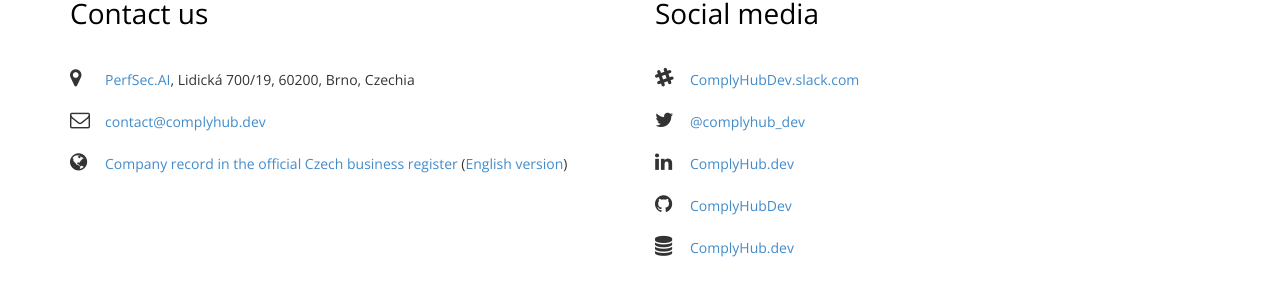
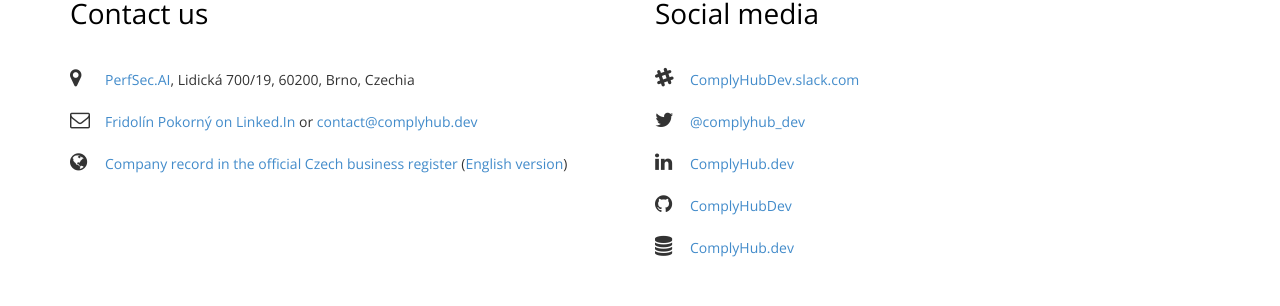
Before and after one commit to ComplyHubDev/ComplyHubDev.github.io, a Jekyll site: the page built from about.html, in a window 1280 px wide. Shown: the part 1143-1449 px from the top of the page. Built offline with Jekyll 4.4.1, drawn with Linux system fonts in a browser that asks for light colours; nearby versions of some CDN libraries; some web fonts are replaced.

Commit message:
Link CRA
Signed-off-by: Fridolin Pokorny <fridolin.pokorny@gmail.com>

```diff
--- a/about.html
+++ b/about.html
@@ -34,7 +34,7 @@
               <i class="fa fa-map-marker"></i><a href="https://perfsec.ai">PerfSec.AI</a>, Lidická 700/19, 60200, Brno, Czechia
             </li>
             <li>
-              <i class="fa fa-envelope-o"></i><a href="mailto:contact@complyhub.dev">contact@complyhub.dev</a>
+              <i class="fa fa-envelope-o"></i><a href="https://www.linkedin.com/in/fridex/">Fridolín Pokorný on Linked.In</a> or <a href="mailto:contact@complyhub.dev">contact@complyhub.dev</a>
             </li>
             <li>
               <i class="fa fa-globe"></i><a href="https://or.justice.cz/ias/ui/rejstrik-firma.vysledky?subjektId=1217049&typ=UPLNY">Company record in the official Czech business register</a> (<a href="https://or-justice-cz.translate.goog/ias/ui/rejstrik-firma.vysledky?subjektId=1217049&typ=UPLNY&_x_tr_sl=cs&_x_tr_tl=en&_x_tr_hl=en-US&_x_tr_pto=wapp">English version</a>)
--- a/index.html
+++ b/index.html
@@ -72,7 +72,7 @@
       <div class="col-md-6">
         <div class="block">
           <h2>How does the new EU cyber resilience act apply to my product?</h2>
-          <p>The new EU Cyber Resilience Act, expected to take effect in 2024 with
+          <p>The new EU <a href="https://digital-strategy.ec.europa.eu/en/policies/cyber-resilience-act">Cyber Resilience Act</a>, expected to take effect in 2024 with
           a 24-month implementation period, imposes crucial cybersecurity obligations
           on vendors marketing products within the EU. This draft regulation mandates
           manufacturers to adhere to essential cybersecurity standards such
```
